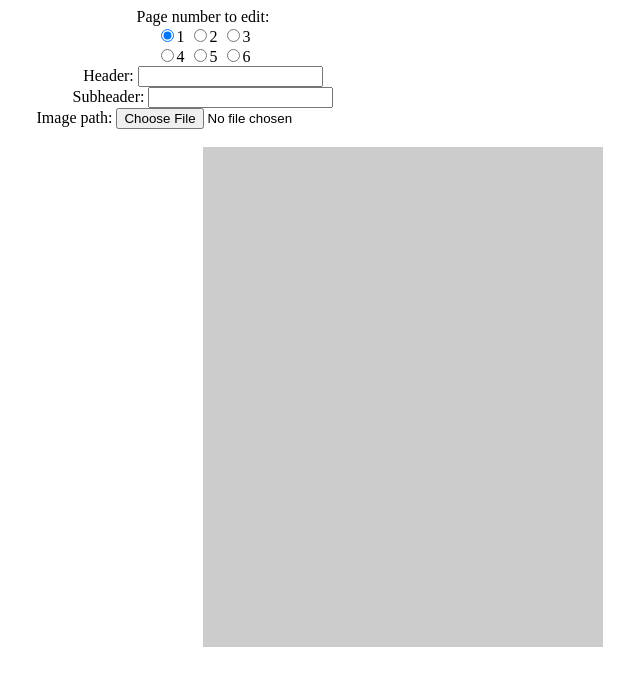
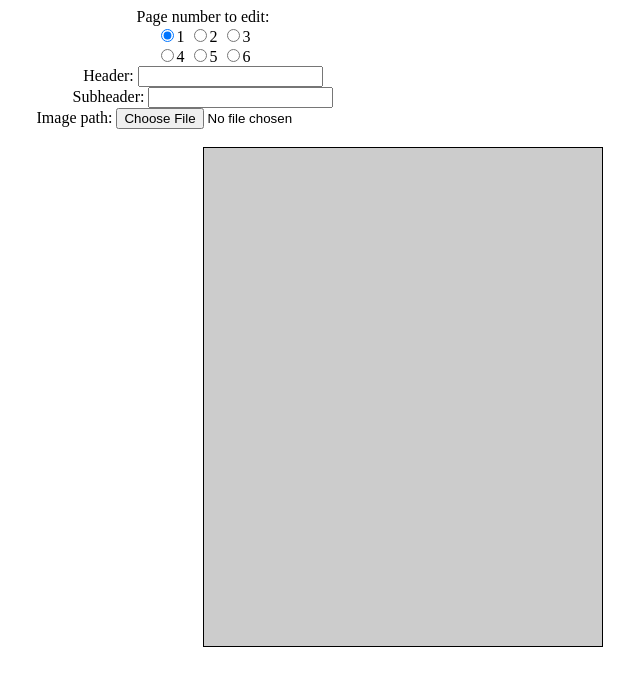
Before and after one commit to masterkoppa/ag-hack_day, a PHP site: page /html/template.html in a window 1280 px wide. Shown: the top 686 px of the page, without its empty margins (437-1077 px from the left). Run offline with PHP 8.4, Linux system fonts and the light colour scheme; some libraries are stand-ins or nearby versions.

Commit message:
added nice border

```diff
--- a/css/template.css
+++ b/css/template.css
@@ -8,3 +8,15 @@
 {
     background-color:#ccc;
 }
+
+#card .page_border
+{
+    box-sizing: border-box;
+    -webkit-box-sizing: border-box;
+    -moz-box-sizing: border-box;
+    -ms-box-sizing: border-box;
+    -o-box-sizing: border-box;
+    width:100%;
+    height:100%;
+    border:1px solid black;
+}
--- a/html/template.html
+++ b/html/template.html
@@ -31,35 +31,47 @@
         <br/>
         <div id='card'>
             <div id='page1'>
+                <div class="page_border">
                     <h1 id="page1_header"></h1>
                     <h2 id="page1_subheader"></h2>
                     <div id="page1_image"></div>
                 </div>
+            </div>
             <div id='page2'>
+                <div class="page_border">
                     <h1 id="page2_header"></h1>
                     <h2 id="page2_subheader"></h2>
                     <div id="page2_image"></div>
                 </div>
+            </div>
             <div id='page3'>
+                <div class="page_border">
                     <h1 id="page3_header"></h1>
                     <h2 id="page3_subheader"></h2>
                     <div id="page3_image"></div>
                 </div>
+            </div>
             <div id='page4'>
+                <div class="page_border">
                     <h1 id="page4_header"></h1>
                     <h2 id="page4_subheader"></h2>
                     <div id="page4_image"></div>
                 </div>
+            </div>
             <div id="page5">
+                <div class="page_border">
                     <h1 id="page5_header"></h1>
                     <h2 id="page5_subheader"></h2>
                     <div id="page5_image"></div>
                 </div>
+            </div>
             <div id="page6">
+                <div class="page_border">
                     <h1 id="page6_header"></h1>
                     <h2 id="page6_subheader"></h2>
                     <div id="page6_image"></div>
                 </div>
             </div>
+        </div>
 	</body>
 </html>
```
Lines whose indentation alone changed are shown as unchanged.
